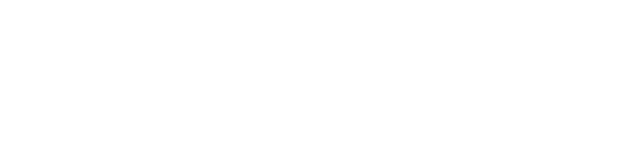
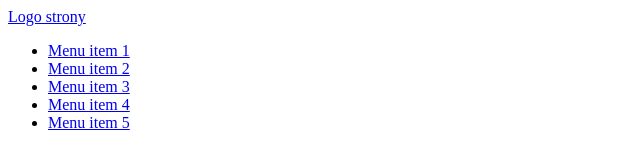
Before and after one commit to SnovyDesigns/gitstrona, a plain HTML site: page index.html in a window 1280 px wide. Shown: the whole page, without its empty margins (0-640 px from the left). Drawn offline with Linux system fonts and the light colour scheme.

Commit message:
Dodano nawigację i logo

```diff
--- a/index.html
+++ b/index.html
@@ -7,7 +7,18 @@
 		<link rel="stylesheet" href=""/>
 	</head>
 	<body>
-
+		<header>
+			<nav>
+				<div class="brand"><a href="#" class="Logo">Logo strony</a></div>
+				<ul class="nav">
+					<li><a href="#">Menu item 1</a></li>
+					<li><a href="#">Menu item 2</a></li>
+					<li><a href="#">Menu item 3</a></li>
+					<li><a href="#">Menu item 4</a></li>
+					<li><a href="#">Menu item 5</a></li>
+				</ul>
+			</nav>
+		</header>
 
 	<script src=""></script>
 	<script>document.write('<script src="http://' + (location.host || 'localhost').split(':')[0] + ':35729/livereload.js?snipver=1"></' + 'script>')</script>
```
